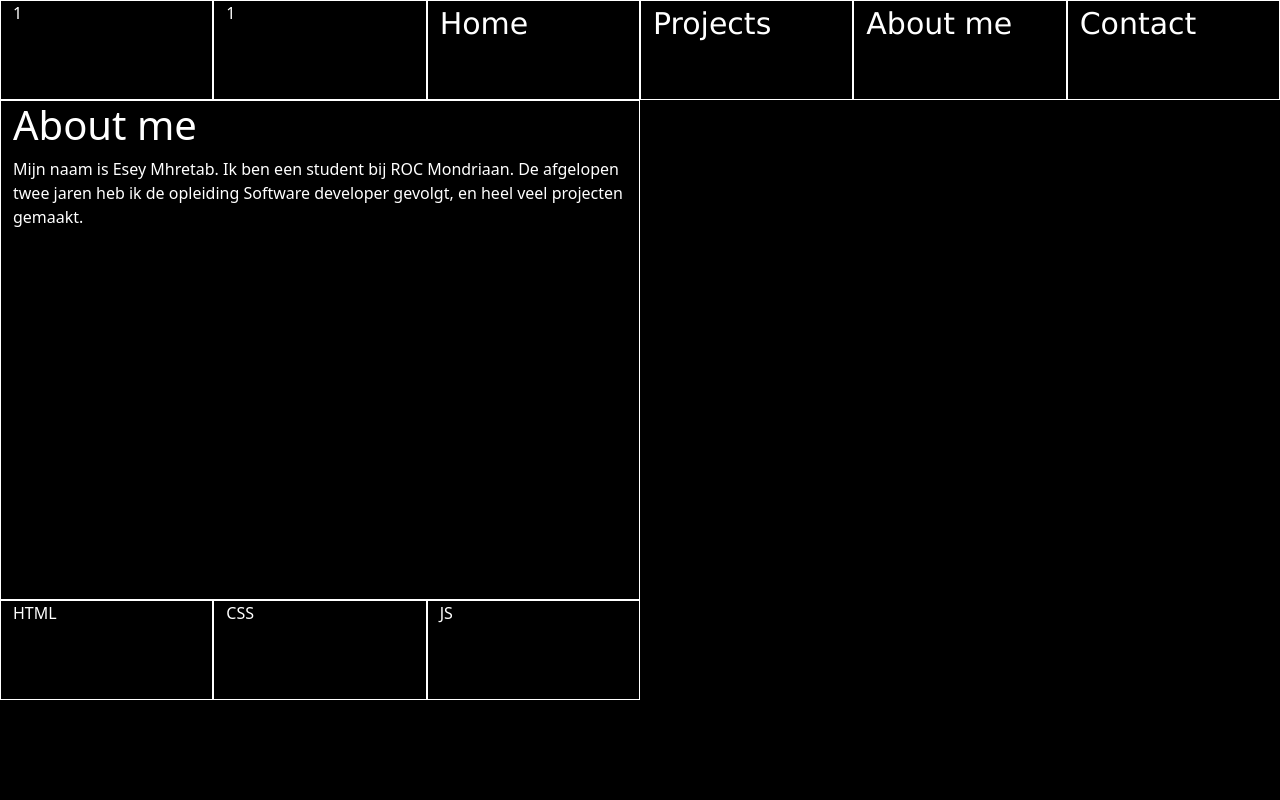
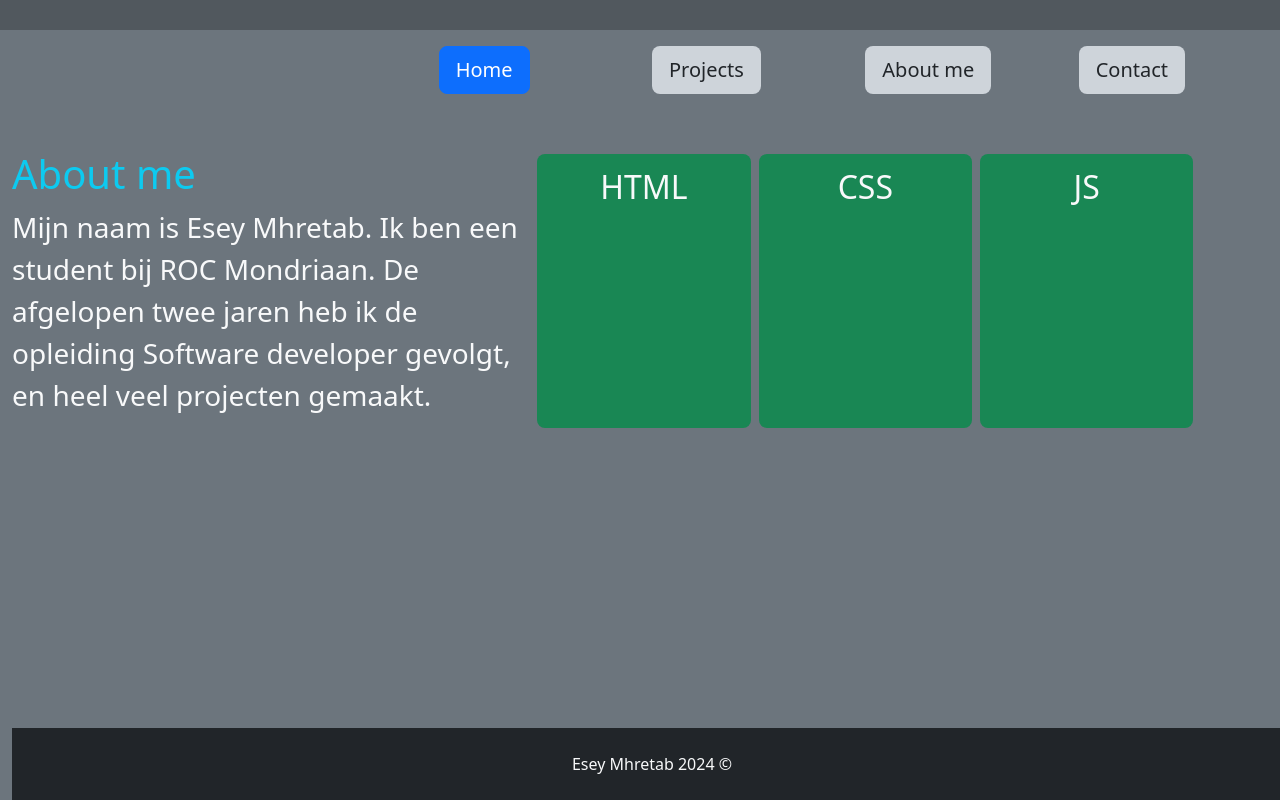
Before and after one commit to E-Mhretab/E-Mhretab.github.io, a plain HTML site: page about-me.html in a window 1280 px wide. Drawn offline with nearby package versions, Linux system fonts and the light colour scheme.

Commit message:
About me
knoppen en kleuren aangepast.

```diff
--- a/about-me.html
+++ b/about-me.html
@@ -13,29 +13,39 @@
     <title>portofilo van Esey</title>
 </head>
 
-<body>
-    <div class="container-fluid">
+<body class="bg-secondary ">
+    <hr style="border: 15px solid rgb(0, 0, 0); margin-top: 0px;">
+    <div class="container-fluid mb-5 ">
         <div class="row">
-            <div class="col-sm-2">1</div>
-            <div class="col-sm-2">1</div>
-            <div class="col-sm-2" class="nav-div"><a href="/home.html">Home</a></div>
-            <div class="col-sm-2" class="nav-div"><a href="/projecten.html">Projects</a></div>
-            <div class="col-sm-2" class="nav-div"><a href="/about-me.html">About me</a></div>
-            <div class="col-sm-2" class="nav-div"><a href="/contact.html">Contact</a></div>
+            <div class="col-sm-2"></div>
+            <div class="col-sm-2"></div>
+            <div class="col-sm-2 mb-2"><a href="/home.html"
+                    class="text-decoration-none btn btn-primary btn-lg">Home</a></div>
+            <div class="col-sm-2 mb-2 "><a href="/projecten.html"
+                    class="text-decoration-none btn btn-lg bg-dark-subtle">Projects</a></div>
+            <div class="col-sm-2 mb-2"><a href="/about-me.html" class="text-decoration-none btn btn-lg bg-dark-subtle">About
+                    me</a></div>
+            <div class="col-sm-2 mb-2 "><a href="/contact.html"
+                    class="text-decoration-none bg-dark-subtle btn btn-lg">Contact</a></div>
         </div>
     </div>
     <div class="container-fluid">
         <div class="row">
-            <div class="col-sm-6">
-                <h1>About me</h1>
-                <p>Mijn naam is Esey Mhretab. Ik ben een student bij ROC Mondriaan. De afgelopen twee jaren heb ik de
+            <div class="col-sm-5">
+                <h1 class="fs-1 text-info">About me</h1>
+                <p class="text-light fs-3">Mijn naam is Esey Mhretab. Ik ben een student bij ROC Mondriaan. De afgelopen twee jaren heb ik de
                     opleiding Software developer gevolgt, en heel veel projecten gemaakt.</p>
+            </div>
+            <div class="col-sm-2 btn bg-success text-center fs-2 text-light m-1 btn-lg">HTML</div>
+            <div class="col-sm-2 btn bg-success text-light fs-2 m-1 btn-lg">CSS</div>
+            <div class="col-sm-2 btn bg-success text-light fs-2 m-1 btn-lg">JS</div>
         </div>
-        </div>
+    </div>
+    <div class="container-fluid">
         <div class="row">
-            <div class="col-sm-2">HTML</div>
-            <div class="col-sm-2">CSS</div>
-            <div class="col-sm-2">JS</div>
+            <div class="col-md-12">
+                <footer class="text-center bg-dark p-4  position-absolute bottom-0 w-100 text-light">Esey Mhretab 2024 &copy;</footer>
+            </div>
         </div>
     </div>
 </body>
--- a/css/about-me.css
+++ b/css/about-me.css
@@ -1,4 +1,4 @@
-*{
+/* *{
     padding: 0;
     margin: 0;
     box-sizing: border-box;
@@ -30,4 +30,4 @@ a{
 }
 .nav-div{
     background-color: gray;
-}
+} */
--- a/css/contact.css
+++ b/css/contact.css
@@ -1,4 +1,4 @@
-*{
+/* *{
     padding: 0;
     margin: 0;
     box-sizing: border-box;
@@ -19,4 +19,4 @@ body{
     border: 1px solid white;
     min-height: 600px;
 
-}
+} */
--- a/css/home.css
+++ b/css/home.css
@@ -1,4 +1,4 @@
-*{
+/* *{
     padding: 0;
     margin: 0;
     box-sizing: border-box;
@@ -19,4 +19,4 @@ body{
     border: 1px solid white;
     min-height: 100px;
 
-}
+} */
--- a/css/projecten.css
+++ b/css/projecten.css
@@ -1,4 +1,4 @@
-*{
+/* *{
     padding: 0;
     margin: 0;
     box-sizing: border-box;
@@ -19,4 +19,4 @@ body{
     border: 1px solid white;
     min-height: 500px;
 
-}
+} */
```
Also changed, not shown: contact.html (+20 -8 lines), home.html (+24 -12 lines), projecten.html (+20 -8 lines).
